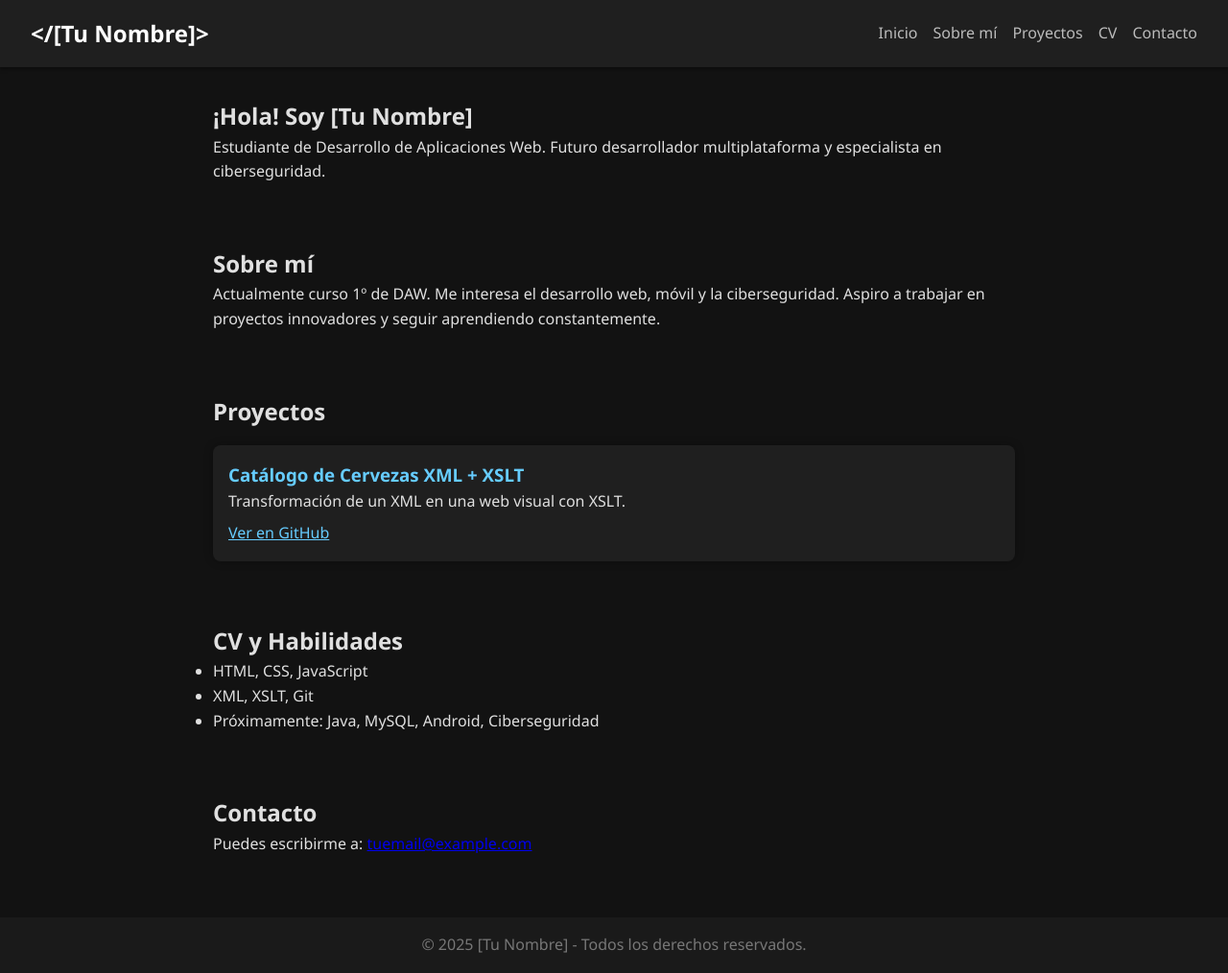
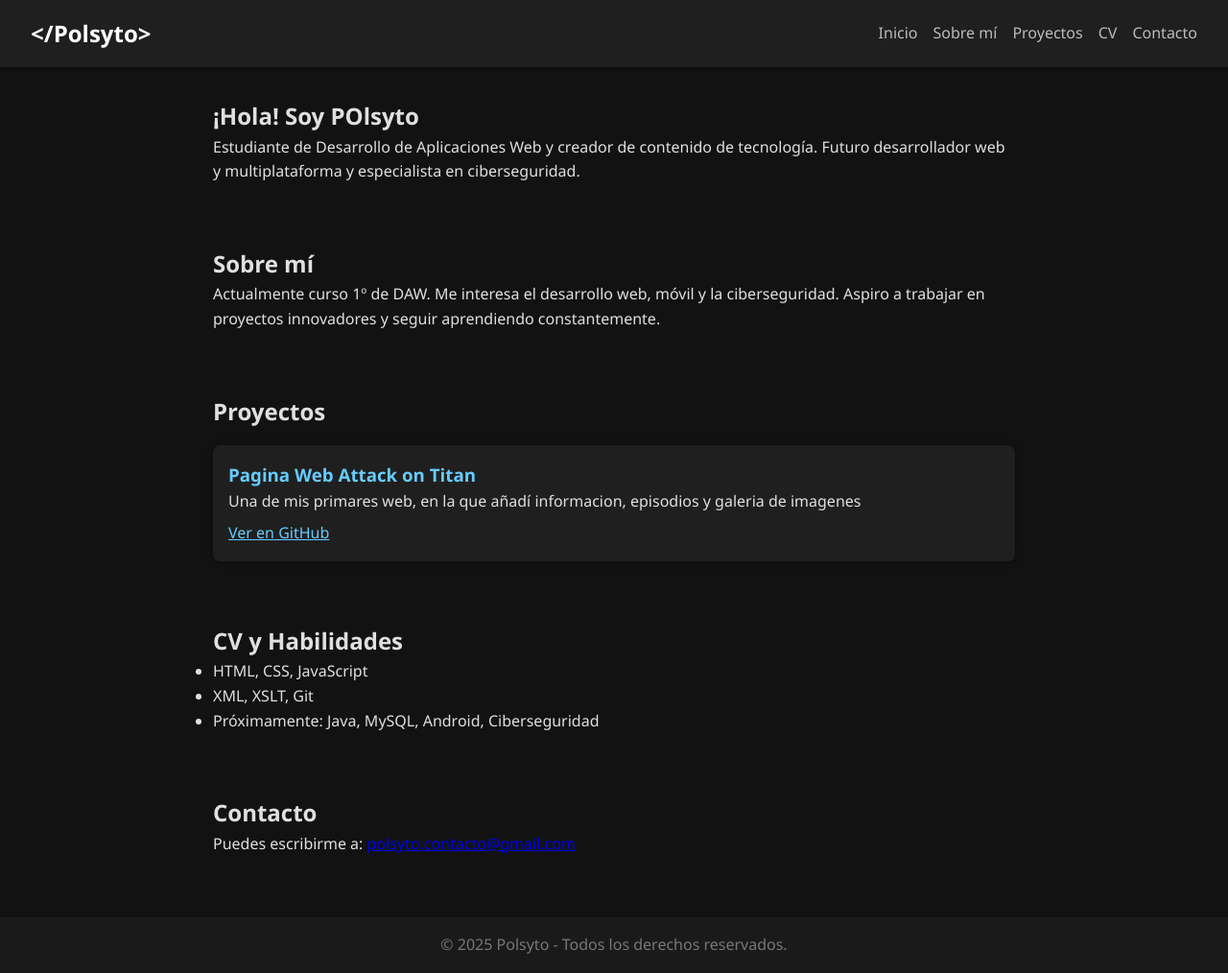
Before and after one commit to Polsyt0/Polsyt0.github.io, a plain HTML site: page index.html in a window 1280 px wide. Shown: the whole page at 96% size. Drawn offline with Linux system fonts and the light colour scheme.

Commit message:
Update index.html

```diff
--- a/index.html
+++ b/index.html
@@ -9,7 +9,7 @@
 <body>
   <header>
     <nav>
-      <h1>&lt;/[Tu Nombre]&gt;</h1>
+      <h1>&lt;/Polsyto&gt;</h1>
       <ul>
         <li><a href="#inicio">Inicio</a></li>
         <li><a href="#sobre-mi">Sobre mí</a></li>
@@ -21,8 +21,8 @@
   </header>
 
   <section id="inicio" class="seccion">
-    <h2>¡Hola! Soy [Tu Nombre]</h2>
-    <p>Estudiante de Desarrollo de Aplicaciones Web. Futuro desarrollador multiplataforma y especialista en ciberseguridad.</p>
+    <h2>¡Hola! Soy POlsyto</h2>
+    <p>Estudiante de Desarrollo de Aplicaciones Web y creador de contenido de tecnología. Futuro desarrollador web y multiplataforma y especialista en ciberseguridad.</p>
   </section>
 
   <section id="sobre-mi" class="seccion">
@@ -34,9 +34,9 @@
     <h2>Proyectos</h2>
     <div class="grid-proyectos">
       <div class="proyecto">
-        <h3>Catálogo de Cervezas XML + XSLT</h3>
-        <p>Transformación de un XML en una web visual con XSLT.</p>
-        <a href="https://github.com/tuusuario/cervezas" target="_blank">Ver en GitHub</a>
+        <h3>Pagina Web Attack on Titan</h3>
+        <p>Una de mis primares web, en la que añadí informacion, episodios y galeria de imagenes</p>
+        <a href="https://github.com/Polsyt0/html/Proyecto series" target="_blank">Ver en GitHub</a>
       </div>
     </div>
   </section>
@@ -52,11 +52,11 @@
 
   <section id="contacto" class="seccion">
     <h2>Contacto</h2>
-    <p>Puedes escribirme a: <a href="mailto:tuemail@example.com">tuemail@example.com</a></p>
+    <p>Puedes escribirme a: <a href="mailto:polsyto.contactogmail.com">polsyto.contacto@gmail.com</a></p>
   </section>
 
   <footer>
-    <p>© 2025 [Tu Nombre] - Todos los derechos reservados.</p>
+    <p>© 2025 Polsyto - Todos los derechos reservados.</p>
   </footer>
 </body>
 </html>
```
